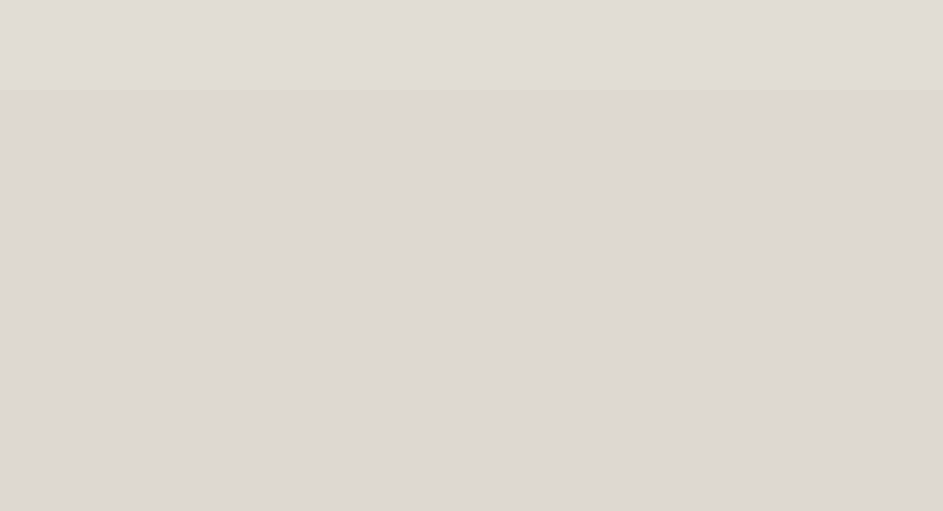
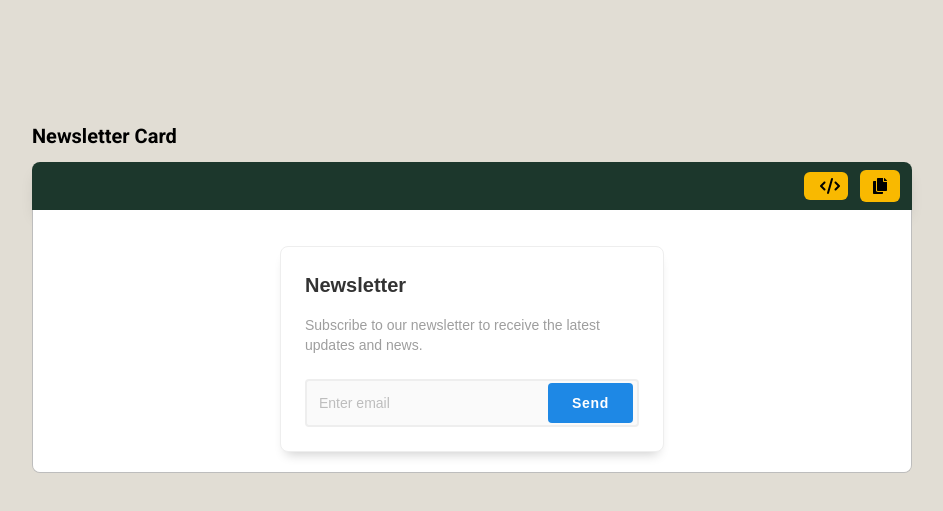
Before and after one commit to nayon117/Canvas-UI, a React (Vite) app: page /components/card in a window 1280 px wide. Shown: the part 4089-4600 px from the top of the page, without its empty margins (296-1239 px from the left). Before the commit the page ends 4179 px from the top, so only its background shows below. Built offline with nearby package versions, Linux system fonts and the light colour scheme.

Commit message:
add card8

```diff
--- /dev/null
+++ b/src/components/App/Cards/Card8.jsx
@@ -0,0 +1,46 @@
+import CodeBox from "../../../Shared/CodeBox/CodeBox";
+
+const Card8 = () => {
+  return (
+    <CodeBox stringCode={` <div className="bg-white shadow-[0_8px_12px_-6px_rgba(0,0,0,0.2)] border p-6 w-full max-w-sm rounded-lg font-[sans-serif] overflow-hidden mx-auto mt-4">
+    <h3 className="text-xl font-bold text-[#333]">Newsletter</h3>
+    <p className="mt-4 text-sm text-gray-500">
+      Subscribe to our newsletter to receive the latest updates and news.
+    </p>
+    <div className="relative flex items-center px-1 bg-gray-50 border-2 focus-within:border-[#007bff] focus-within:bg-white rounded mt-6">
+      <input
+        type="email"
+        placeholder="Enter email"
+        className="px-2 py-3 text-black w-full text-sm bg-transparent outline-none"
+      />
+      <button
+        type="button"
+        className="px-6 py-2.5 rounded text-white text-sm tracking-wider font-semibold border-none outline-none bg-blue-600 hover:bg-blue-700 active:bg-blue-600"
+      >
+        Send
+      </button>
+    </div>
+  </div>`} text={`Newsletter Card`}>
+      <div className="bg-white shadow-[0_8px_12px_-6px_rgba(0,0,0,0.2)] border p-6 w-full max-w-sm rounded-lg font-[sans-serif] overflow-hidden mx-auto mt-4">
+        <h3 className="text-xl font-bold text-[#333]">Newsletter</h3>
+        <p className="mt-4 text-sm text-gray-500">
+          Subscribe to our newsletter to receive the latest updates and news.
+        </p>
+        <div className="relative flex items-center px-1 bg-gray-50 border-2 focus-within:border-[#007bff] focus-within:bg-white rounded mt-6">
+          <input
+            type="email"
+            placeholder="Enter email"
+            className="px-2 py-3 text-black w-full text-sm bg-transparent outline-none"
+          />
+          <button
+            type="button"
+            className="px-6 py-2.5 rounded text-white text-sm tracking-wider font-semibold border-none outline-none bg-blue-600 hover:bg-blue-700 active:bg-blue-600"
+          >
+            Send
+          </button>
+        </div>
+      </div>
+    </CodeBox>
+  );
+};
+export default Card8;
--- a/src/rootComponents/Card/Card.jsx
+++ b/src/rootComponents/Card/Card.jsx
@@ -5,6 +5,7 @@ import Card4 from "../../components/App/Cards/Card4";
 import Card5 from "../../components/App/Cards/Card5";
 import Card6 from "../../components/App/Cards/Card6";
 import Card7 from "../../components/App/Cards/Card7";
+import Card8 from "../../components/App/Cards/Card8";
 
 const Card = () => {
   return (
@@ -16,6 +17,7 @@ const Card = () => {
       <Card5/>
       <Card6/>
       <Card7/>
+      <Card8/>
     </div>
   );
 };
```
